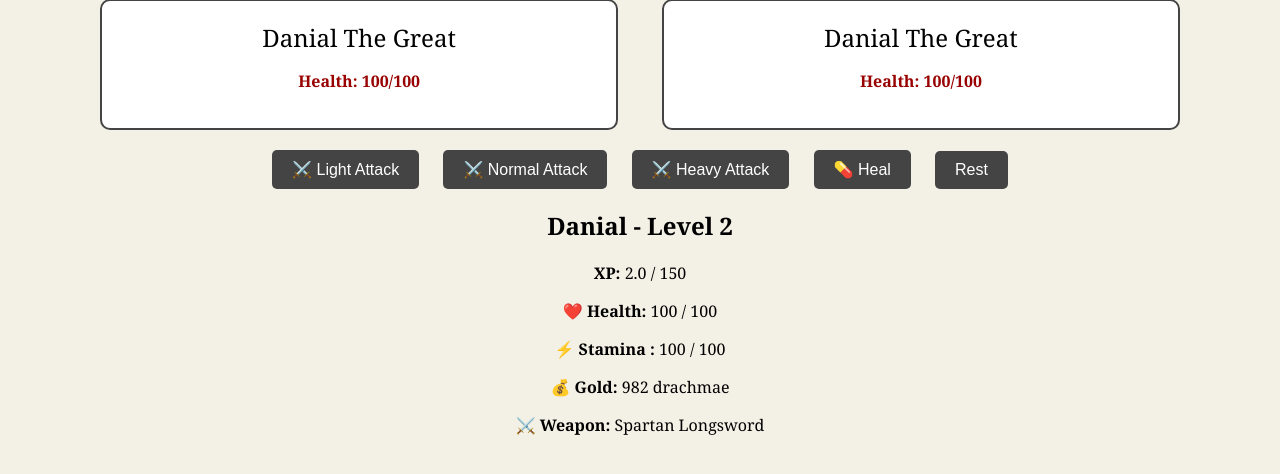
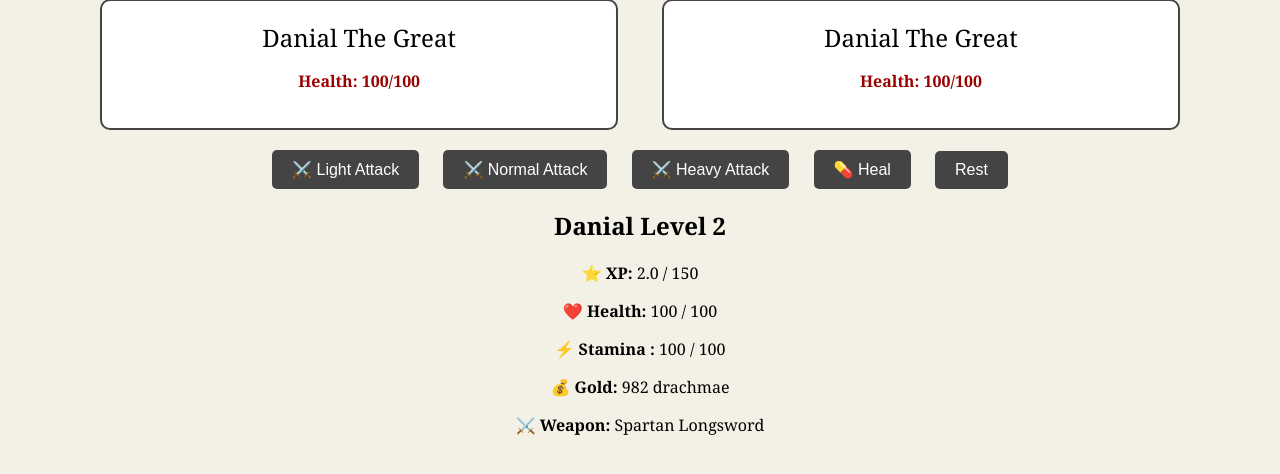
Before and after one commit to ddavies666/odyssey-game, a Django app: page /battle/1/1/ in a window 1280 px wide. Shown: the part 155-629 px from the top of the page. Run offline with Django 4.2, Linux system fonts and the light colour scheme; data comes from the database, SQL or seed files in the repository; both versions use the stored data as it was after the commit.

Commit message:
XP Bar 1.0

```diff
--- a/battle/models.py
+++ b/battle/models.py
@@ -186,6 +186,12 @@
             return 0
         return int((self.health / self.max_health) * 100)
 
+    @property
+    def xp_percent(self):
+        if self.xp_to_next_level == 0:
+            return 0
+        return int((self.xp_points / self.xp_to_next_level) * 100)
+
     def total_defence_stats(self) -> int:
         """
         calculate the total defence of the character, depending on their armour and defence skills.
--- a/battle/templates/battle/battle_view.html
+++ b/battle/templates/battle/battle_view.html
@@ -99,28 +99,27 @@
         <button name="action" value="rest">Rest</button>
       </form>
     </div>
+
   {% else %}
     <form method="post">
       {% csrf_token %}
       <button name="action" value="enemy_turn">▶️ Enemy Turn</button>
     </form>
   {% endif %}
+
   <div class="character-panel">
-    <h2>{{ fighter_1.name }} - Level {{ fighter_1.level }}</h2>
-    <p><strong>XP:</strong> {{ fighter_1.xp_points }} / {{ fighter_1.xp_to_next_level }}</p>
+    <h2>{{ fighter_1.name }} Level {{ fighter_1.level }}</h2>
 
-    {% with percent=fighter_1.xp_points|divisibleby:fighter_1.xp_to_next_level|floatformat:0 %}
-    <div class="xp-bar">
-      <div class="xp-bar-fill" style="width: {{ percent }}%;"></div>
+    <p><strong>⭐ XP:</strong> {{ fighter_1.xp_points }} / {{ fighter_1.xp_to_next_level }}</p>
+    <div class="bar-container">
+      <div class="bar-fill" style="width: {{ fighter_1.xp_percent }}%; background: linear-gradient(to right, #4caf50, #81c784);"></div>
     </div>
 
-    {% endwith %}
+    <p><strong>❤️ Health:</strong> {{ fighter_1.health }} / {{ fighter_1.max_health }}</p>
+    <div class="bar-container">
+      <div class="bar-fill" style="width: {{ fighter_1.health_percent }}%; background: linear-gradient(to right, #e53935, #ef5350);"></div>
+    </div>
 
-
-    <p><strong>❤️ Health:</strong> {{ fighter_1.health }} / {{ fighter_1.max_health }}</p>
-    <div class="xp-bar">
-      <div class="xp-bar-fill" style="width: {{ character.health_percent }}%; background: linear-gradient(to right, #e53935, #ef5350);"></div>
-    </div>
     <p><strong>⚡ Stamina :</strong> {{ fighter_1.stamina }} / {{ fighter_1.max_stamina }}</p>
 
     <p><strong>💰 Gold:</strong> {{ fighter_1.money }} drachmae</p>
```
Also changed, not shown: db.sqlite3.
